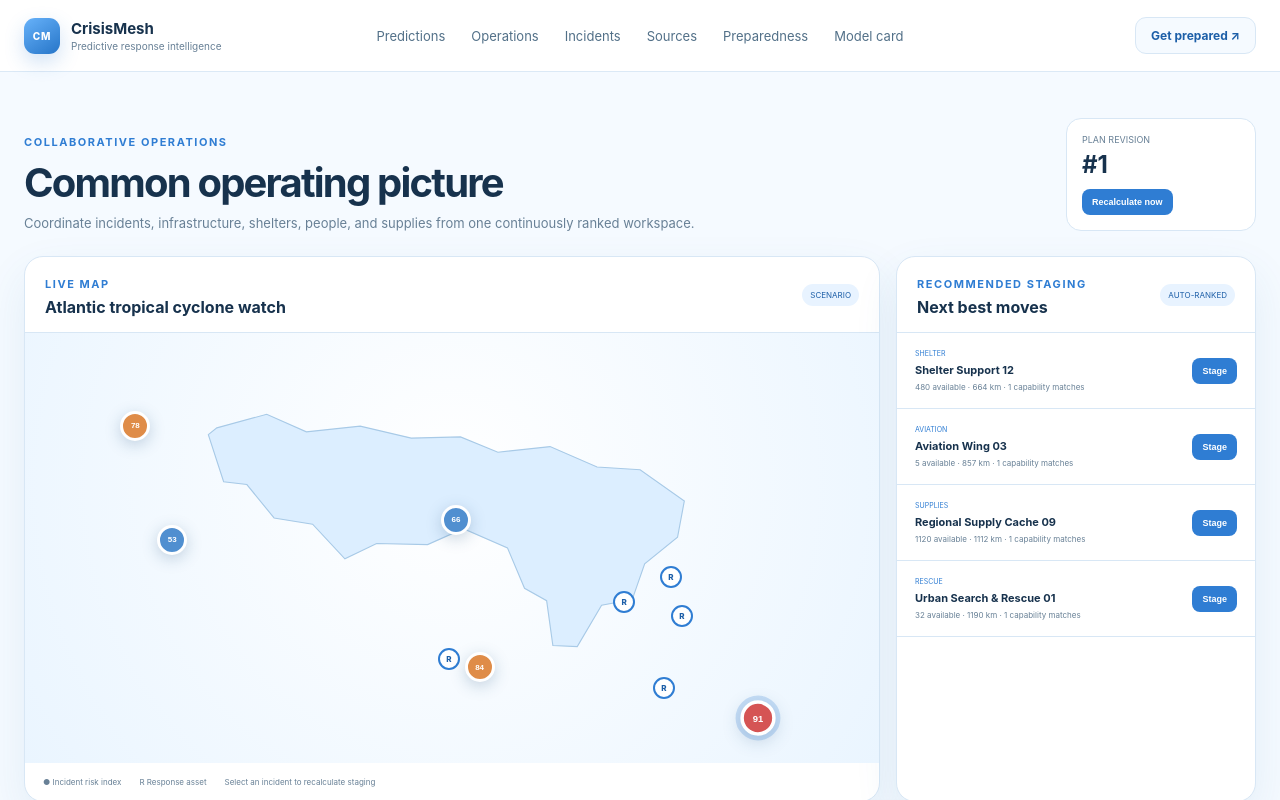
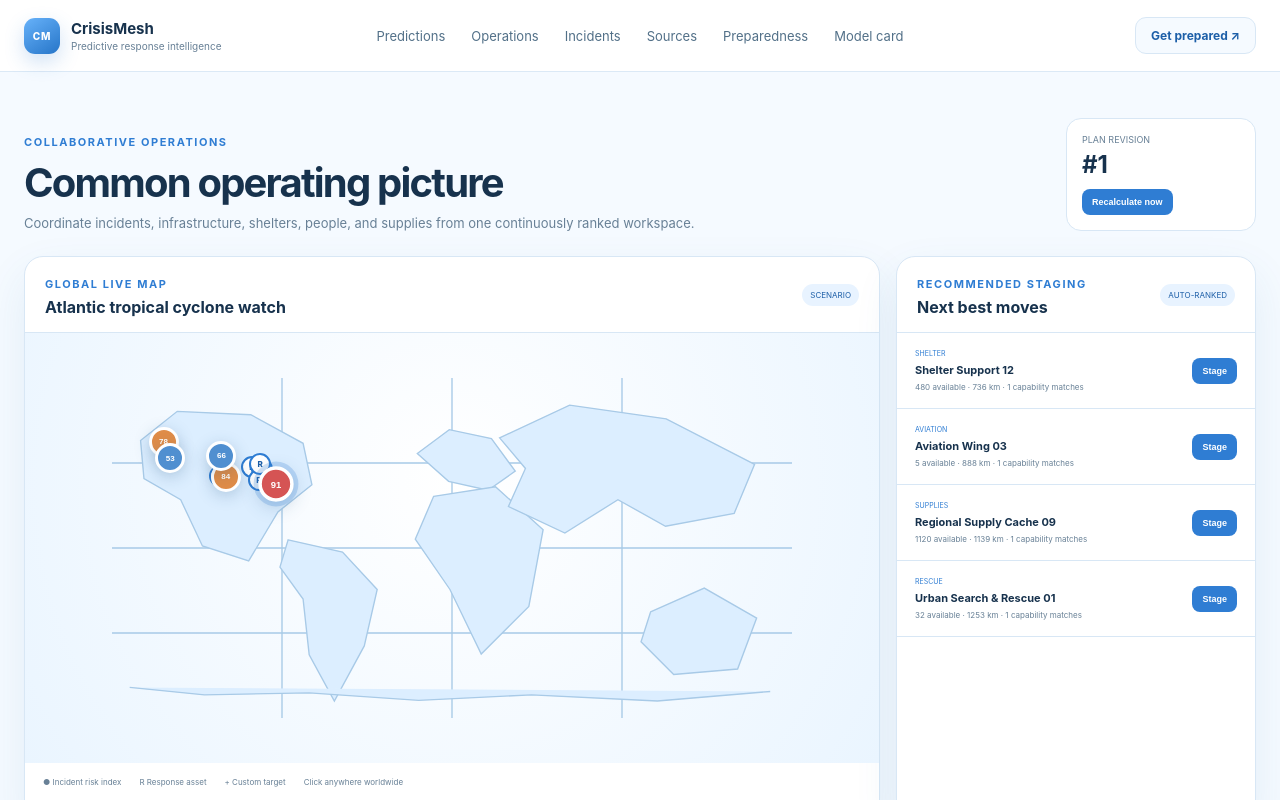
Before and after one commit to mnabid05/crisismesh, a Next.js app in the folder apps/web/: page /operations in a window 1280 px wide. Shown: the top 800 px of the page. Built offline with nearby package versions, Linux system fonts and the light colour scheme; no server answers.

Commit message:
feat(map): support worldwide staging targets

```diff
--- a/apps/web/components/operations-board.tsx
+++ b/apps/web/components/operations-board.tsx
@@ -1,13 +1,17 @@
 "use client";
 
-import { useMemo, useState } from "react";
+import { useMemo, useState, type FormEvent, type MouseEvent } from "react";
 
 import type { DashboardData, Incident, Resource } from "@/lib/types";
 
 function distance(left: Incident, right: Resource) {
-  const latitude = (left.latitude - right.latitude) * 111;
-  const longitude = (left.longitude - right.longitude) * 88;
-  return Math.sqrt(latitude * latitude + longitude * longitude);
+  const radians = Math.PI / 180;
+  const latitudeDelta = (right.latitude - left.latitude) * radians;
+  const longitudeDelta = (right.longitude - left.longitude) * radians;
+  const value = Math.sin(latitudeDelta / 2) ** 2
+    + Math.cos(left.latitude * radians) * Math.cos(right.latitude * radians)
+    * Math.sin(longitudeDelta / 2) ** 2;
+  return 6371 * 2 * Math.atan2(Math.sqrt(value), Math.sqrt(1 - value));
 }
 
 function fit(incident: Incident, resource: Resource) {
@@ -22,8 +26,8 @@ function fit(incident: Incident, resource: Resource) {
 
 function project(latitude: number, longitude: number) {
   return {
-    left: `${Math.max(4, Math.min(96, ((longitude + 130) / 65) * 100))}%`,
-    top: `${Math.max(5, Math.min(93, ((50 - latitude) / 26) * 100))}%`,
+    left: `${Math.max(1, Math.min(99, ((longitude + 180) / 360) * 100))}%`,
+    top: `${Math.max(2, Math.min(98, ((90 - latitude) / 180) * 100))}%`,
   };
 }
 
@@ -31,7 +35,17 @@ export function OperationsBoard({ data }: { data: DashboardData }) {
   const [incidentId, setIncidentId] = useState(data.incidents[0]?.id ?? "");
   const [staged, setStaged] = useState<string[]>([]);
   const [revision, setRevision] = useState(1);
-  const incident = data.incidents.find((item) => item.id === incidentId) ?? data.incidents[0];
+  const [customTarget, setCustomTarget] = useState<{ latitude: number; longitude: number } | null>(null);
+  const [latitudeInput, setLatitudeInput] = useState("0");
+  const [longitudeInput, setLongitudeInput] = useState("0");
+  const selectedIncident = data.incidents.find((item) => item.id === incidentId) ?? data.incidents[0];
+  const incident = useMemo(() => customTarget && selectedIncident ? {
+      ...selectedIncident,
+      id: "custom-global-target",
+      title: `Custom target · ${customTarget.latitude.toFixed(2)}°, ${customTarget.longitude.toFixed(2)}°`,
+      latitude: customTarget.latitude,
+      longitude: customTarget.longitude,
+    } : selectedIncident, [customTarget, selectedIncident]);
   const recommendations = useMemo(() => {
     if (!incident) return [];
     return data.resources
@@ -46,16 +60,43 @@ export function OperationsBoard({ data }: { data: DashboardData }) {
     setRevision((current) => current + 1);
   };
 
+  const setGlobalTarget = (latitude: number, longitude: number) => {
+    const target = {
+      latitude: Math.max(-90, Math.min(90, latitude)),
+      longitude: Math.max(-180, Math.min(180, longitude)),
+    };
+    setCustomTarget(target);
+    setLatitudeInput(target.latitude.toFixed(3));
+    setLongitudeInput(target.longitude.toFixed(3));
+    setRevision((current) => current + 1);
+  };
+
+  const chooseMapPoint = (event: MouseEvent<HTMLDivElement>) => {
+    const bounds = event.currentTarget.getBoundingClientRect();
+    const longitude = ((event.clientX - bounds.left) / bounds.width) * 360 - 180;
+    const latitude = 90 - ((event.clientY - bounds.top) / bounds.height) * 180;
+    setGlobalTarget(latitude, longitude);
+  };
+
+  const submitCoordinates = (event: FormEvent<HTMLFormElement>) => {
+    event.preventDefault();
+    setGlobalTarget(Number(latitudeInput), Number(longitudeInput));
+  };
+
   if (!incident) return <main className="page-shell subpage">No active incidents.</main>;
   return <main className="page-shell subpage operations-page">
     <div className="operations-heading"><div><span className="eyebrow">Collaborative operations</span><h1>Common operating picture</h1><p>Coordinate incidents, infrastructure, shelters, people, and supplies from one continuously ranked workspace.</p></div><div className="revision-card"><span>Plan revision</span><strong>#{revision}</strong><button type="button" onClick={() => setRevision((current) => current + 1)}>Recalculate now</button></div></div>
 
     <div className="operations-grid">
-      <section className="ops-map-card"><div className="ops-card-heading"><div><span className="eyebrow">Live map</span><h2>{incident.title}</h2></div><span className="live-badge">{data.dataMode}</span></div><div className="ops-map">
-        <svg viewBox="0 0 1000 600" role="img" aria-label="Simplified United States operations map"><path d="M85 88 173 64l70 31 95-10 90 21 87-2 66 27 92-10 83 36 76 5 78 55-12 64-58 47-22 63-54 10-43 73-43-2-11-79-39-22-30-71-78-34-63 28-90-2-56 27-57-61-68-11-48-59-41-5-27-83Z" /></svg>
+      <section className="ops-map-card"><div className="ops-card-heading"><div><span className="eyebrow">Global live map</span><h2>{incident.title}</h2></div><span className="live-badge">{data.dataMode}</span></div><div className="ops-map" onClick={chooseMapPoint} role="application" aria-label="Global operations map. Click anywhere to create a staging target.">
+        <svg viewBox="0 0 1000 500" role="img" aria-label="Simplified world operations map">
+          <g className="world-grid"><path d="M0 125h1000M0 250h1000M0 375h1000M250 0v500M500 0v500M750 0v500" /></g>
+          <g className="world-land"><path d="M42 92 96 49l108 5 77 42 13 61-50 40-43 72-68-22-32-68-54-31Z" /><path d="m259 238 80 18 51 55-19 83-44 81-37-68-9-82-34-47Z" /><path d="m449 111 47-35 62 13 35 48-40 28-58-13Z" /><path d="m473 174 91-14 70 63-21 113-70 70-46-95-51-74Z" /><path d="m570 88 103-48 142 20 130 67-30 72-101 19-70-39-78 49-83-39 25-56Z" /><path d="m792 344 79-35 77 44-28 75-94 8-48-48Z" /><path d="m26 455 110 11 154-3 161 11 166-8 185 9 166-14" /></g>
+        </svg>
         {data.resources.map((resource) => <span className="asset-pin" style={project(resource.latitude, resource.longitude)} key={resource.id} title={resource.name}>R</span>)}
-        {data.incidents.map((item) => <button type="button" className={`event-pin ${item.severity} ${item.id === incident.id ? "selected" : ""}`} style={project(item.latitude, item.longitude)} key={item.id} onClick={() => { setIncidentId(item.id); setRevision((current) => current + 1); }} aria-label={`Plan for ${item.title}`}>{Math.round(item.riskScore)}</button>)}
-      </div><div className="map-caption"><span>● Incident risk index</span><span>R Response asset</span><span>Select an incident to recalculate staging</span></div></section>
+        {customTarget ? <span className="target-pin" style={project(customTarget.latitude, customTarget.longitude)} aria-label="Custom staging target">+</span> : null}
+        {data.incidents.map((item) => <button type="button" className={`event-pin ${item.severity} ${!customTarget && item.id === incident.id ? "selected" : ""}`} style={project(item.latitude, item.longitude)} key={item.id} onClick={(event) => { event.stopPropagation(); setCustomTarget(null); setIncidentId(item.id); setRevision((current) => current + 1); }} aria-label={`Plan for ${item.title}`}>{Math.round(item.riskScore)}</button>)}
+      </div><div className="map-caption"><span>● Incident risk index</span><span>R Response asset</span><span>+ Custom target</span><span>Click anywhere worldwide</span></div><form className="coordinate-picker" onSubmit={submitCoordinates}><label>Latitude<input type="number" min="-90" max="90" step="0.001" value={latitudeInput} onChange={(event) => setLatitudeInput(event.target.value)} /></label><label>Longitude<input type="number" min="-180" max="180" step="0.001" value={longitudeInput} onChange={(event) => setLongitudeInput(event.target.value)} /></label><button type="submit">Set global target</button></form></section>
 
       <aside className="staging-card"><div className="ops-card-heading"><div><span className="eyebrow">Recommended staging</span><h2>Next best moves</h2></div><span className="live-badge">auto-ranked</span></div><div className="recommendation-list">{recommendations.map(({ resource, distance: distanceKm, fit: match }) => <article key={resource.id}><div><span>{resource.kind}</span><strong>{resource.name}</strong><small>{resource.available} available · {Math.round(distanceKm)} km · {match} capability matches</small></div><button type="button" onClick={() => stage(resource.id)}>Stage</button></article>)}</div>{staged.length > 0 && <div className="staged-note">{staged.length} asset group{staged.length > 1 ? "s" : ""} staged. Remaining options reranked automatically.</div>}</aside>
     </div>
```
